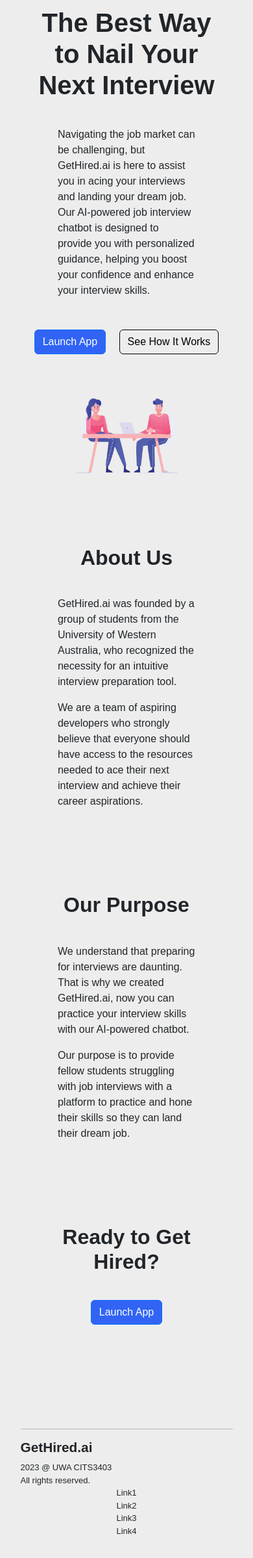
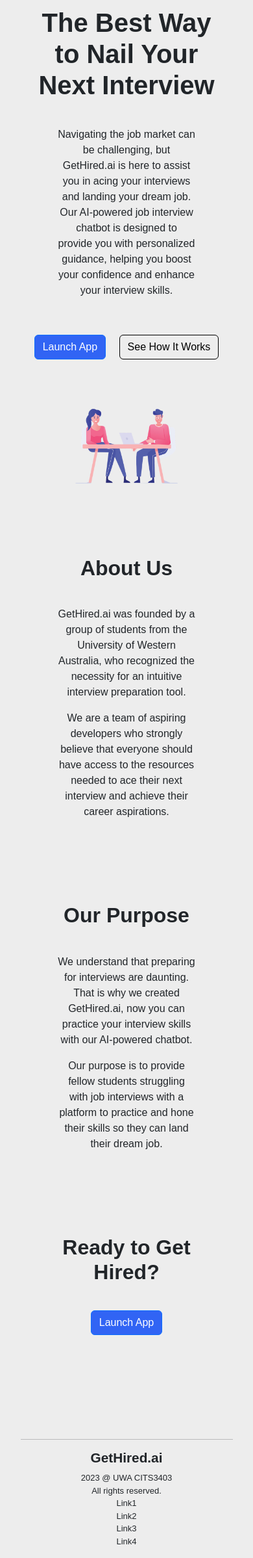
Before and after one commit to uwaysm/Job-Interview-Simulator, a Flask app: page / in a window 390 px wide. Shown: the part 139-2536 px from the top of the page at 65% size. Before the commit the page ends 2499 px from the top, so only its background shows below. Run offline with Flask 2, Linux system fonts and the light colour scheme.

Commit message:
add CSS media query in landing page for responsive responsive web design

```diff
--- a/static/css/landing.css
+++ b/static/css/landing.css
@@ -44,8 +44,7 @@
 }
 
 #intro-button button {
-  margin-left: 0.5em;
-  margin-right: 0.5em;
+  margin: 0.5em;
 }
 
 #interview-image {
@@ -66,3 +65,10 @@
   font-size: small;
   margin: 0;
 }
+
+/* CSS for when screen width drops below 576px */
+@media (max-width: 576px) {
+  .content, #footer-links .logo, .footer-legal {
+    text-align: center;
+  }
+}
```
